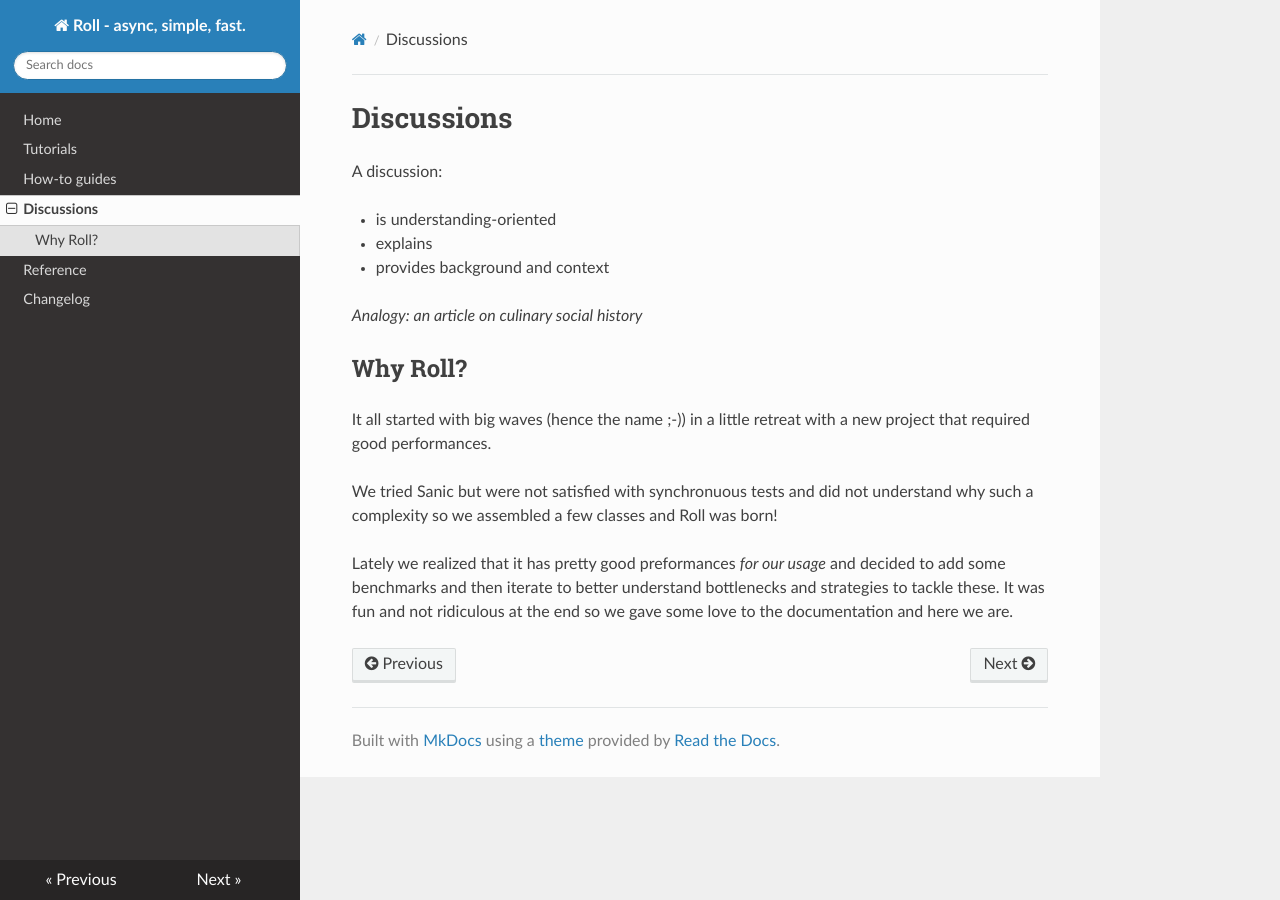
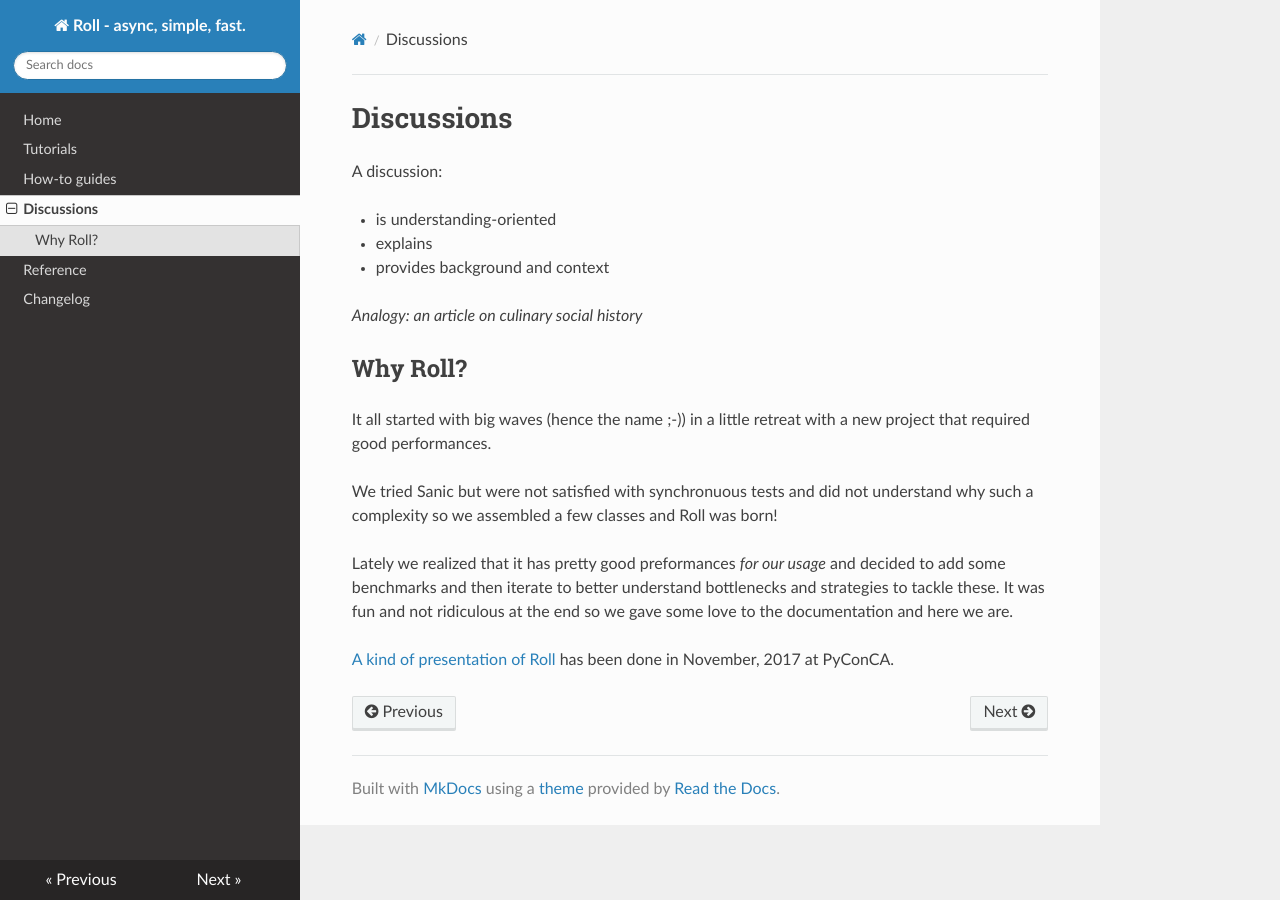
Before and after one commit to pyrates/roll, an MkDocs documentation site: the page built from docs/discussions.md, in a window 1280 px wide. Built offline with MkDocs 1.6.1, drawn with Linux system fonts in a browser that asks for light colours; nearby versions of some CDN libraries; old or Windows-style settings are respelled for this version of MkDocs.

Commit message:
Add link to PyConCA presentation

```diff
--- a/docs/discussions.md
+++ b/docs/discussions.md
@@ -23,3 +23,6 @@ and decided to add some benchmarks and then iterate to better understand
 bottlenecks and strategies to tackle these. It was fun and not
 ridiculous at the end so we gave some love to the documentation and
 here we are.
+
+[A kind of presentation of Roll](https://larlet.fr/david/blog/2017/async-python-frameworks/)
+has been done in November, 2017 at PyConCA.
```
